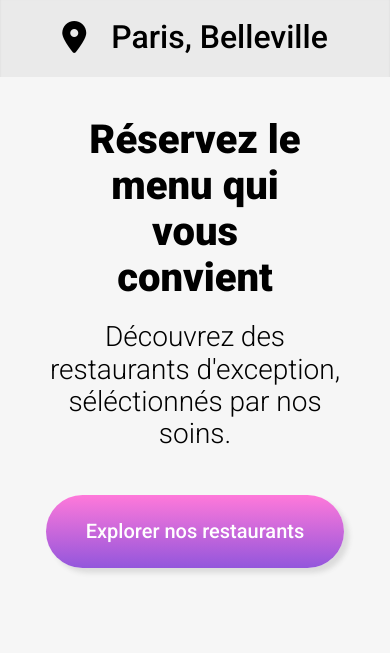
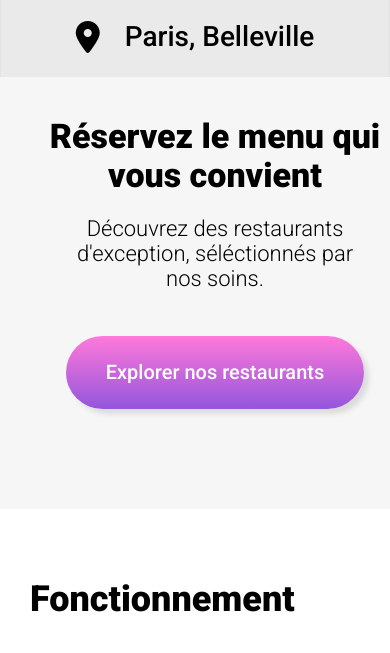
Before and after one commit to VSABernard/VeronicaBernard_3_06032022, a website: page index.html in a window 390 px wide. Shown: the part 127-780 px from the top of the page. Drawn offline with Linux system fonts and the light colour scheme; a web font is replaced by a local one.

Commit message:
Projet Ohmyfood

```diff
--- a/sass/layouts/_exploration.scss
+++ b/sass/layouts/_exploration.scss
@@ -15,13 +15,19 @@
     & h1 {
         text-align: center;
         width: 70%;
-        margin: 20px 40px; }
+        margin: 20px;
+
+        @media screen and (max-width:420px) {
+            width: 100%;  }}
 
     & p {
         font-size: 28px;
         text-align: center;
         font-weight: 300;
-        margin: 0px 20px;   }
+        margin: 0px 20px;
+
+        @media screen and (max-width:500px) {
+            font-size: 22px;  }}
 
     & .button {
         display: flex;
--- a/sass/layouts/_functions.scss
+++ b/sass/layouts/_functions.scss
@@ -90,10 +90,6 @@
                    font-size: 20px;
                    margin-left: -20px;
                   }
-
-
-
-
             }
 
             @media screen and (min-width:769px) {
--- a/sass/layouts/_locations.scss
+++ b/sass/layouts/_locations.scss
@@ -12,7 +12,7 @@
     box-shadow: inset 0px 2px 2px rgb(0 0 0 / 10%);
 
     & p {
-        font-size: 32px;
+        font-size: 28px;
         font-weight: 500; }
 }
 
--- a/sass/layouts/_restaurants.scss
+++ b/sass/layouts/_restaurants.scss
@@ -60,6 +60,9 @@
     border-radius: 30px;
     @include mixins.shadow-block;
 
+    @media screen and (max-width:420px) {
+        height: 320px;  }
+
     & img {
         width: 100%;
         height: 340px;
@@ -69,6 +72,9 @@
         border-top-right-radius: 30px;
 
         @media screen and (min-width:768px){
+            height: 250px;  }
+
+        @media screen and (max-width:420px) {
             height: 250px;  }
     }
 
@@ -139,6 +145,9 @@
 
         @media screen and (min-width:768px) {
             font-size: 28px;  }
+
+        @media screen and (max-width:420px) {
+            font-size: 22px;  }
     }
 
     & p {
@@ -146,5 +155,8 @@
 
         @media screen and (min-width:768px) {
             font-size: 24px;   }
+
+        @media screen and (max-width:420px) {
+            font-size: 18px;  }
     }
 }
--- a/sass/main.scss
+++ b/sass/main.scss
@@ -56,7 +56,11 @@ html, body
 
 h1 {
     font-size: 40px;
-    font-weight: 900; }
+    font-weight: 900;
+
+    @media screen and (max-width:500px) {
+        font-size: 34px;  }
+}
 
 h2 {
     font-size: 36px;
```
Also changed, not shown: css/style.css, 1 other file.
